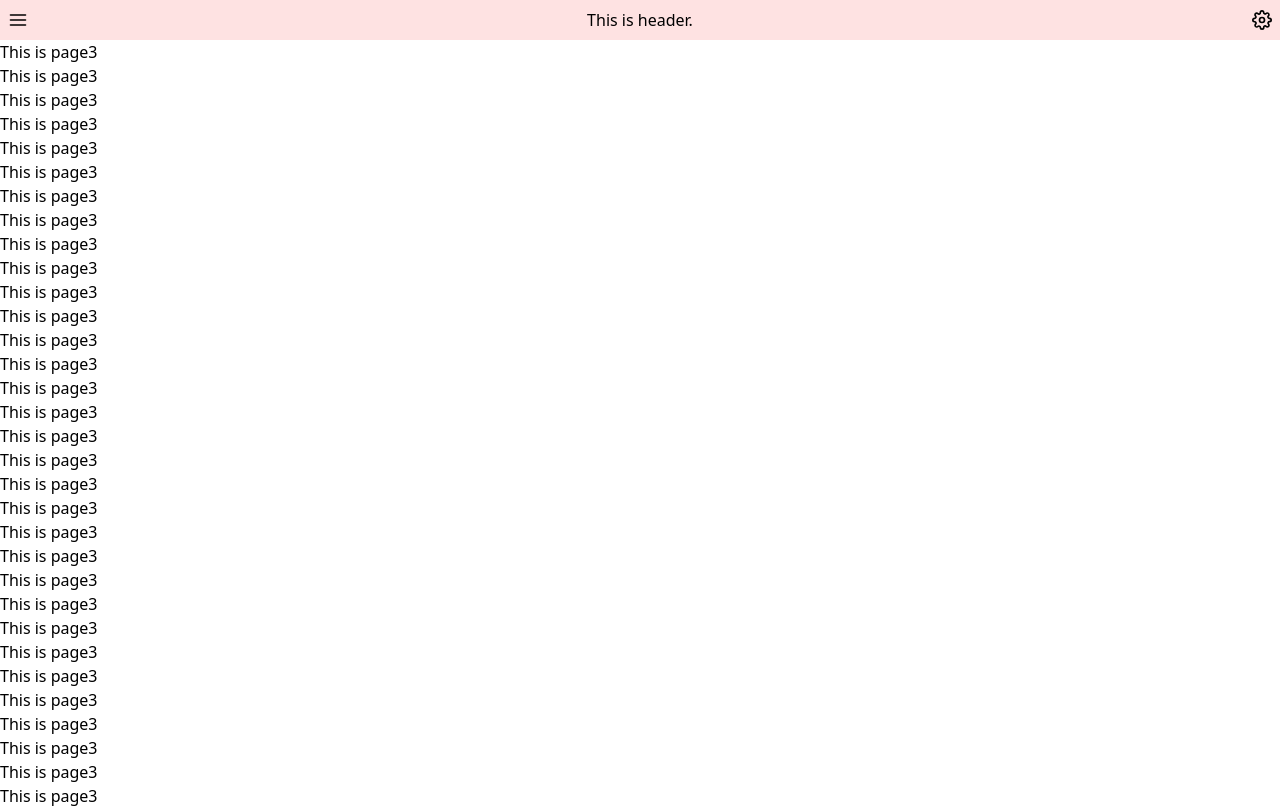
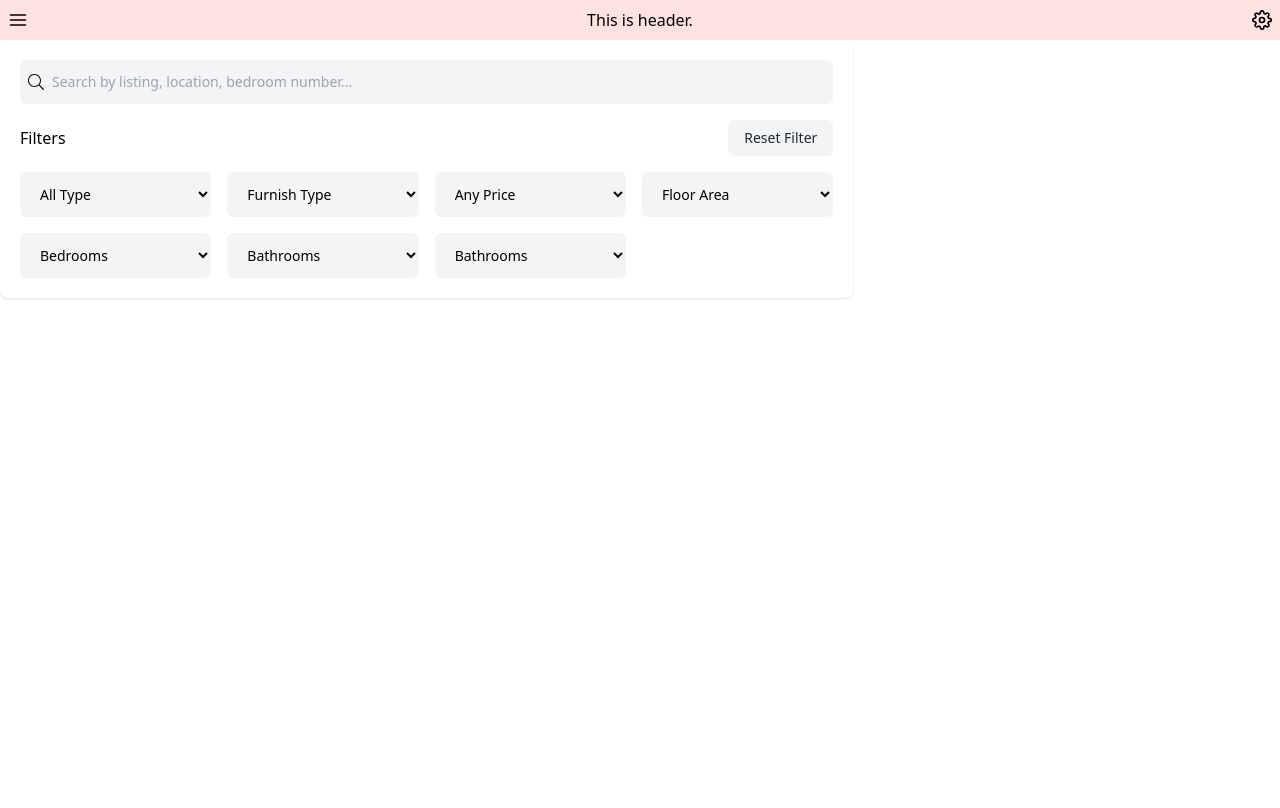
Before and after one commit to takaT6/nextjs-web-app, a Next.js app: page /page3 in a window 1280 px wide. Shown: the top 808 px of the page. Built offline with nearby package versions, Linux system fonts and the light colour scheme.

Commit message:
💄 set form layouts

```diff
--- /dev/null
+++ b/src/components/Filtering/index.tsx
@@ -0,0 +1,90 @@
+const Filtering = () => {
+  return (
+    <>
+      <div className="w-full md:w-2/3 shadow p-5 rounded-lg bg-white">
+        <div className="relative">
+          <div className="absolute flex items-center ml-2 h-full">
+            <svg className="w-4 h-4 fill-current text-primary-gray-dark" viewBox="0 0 16 16" fill="none" xmlns="http://www.w3.org/2000/svg">
+              <path d="M15.8898 15.0493L11.8588 11.0182C11.7869 10.9463 11.6932 10.9088 11.5932 10.9088H11.2713C12.3431 9.74952 12.9994 8.20272 12.9994 6.49968C12.9994 2.90923 10.0901 0 6.49968 0C2.90923 0 0 2.90923 0 6.49968C0 10.0901 2.90923 12.9994 6.49968 12.9994C8.20272 12.9994 9.74952 12.3431 10.9088 11.2744V11.5932C10.9088 11.6932 10.9495 11.7869 11.0182 11.8588L15.0493 15.8898C15.1961 16.0367 15.4336 16.0367 15.5805 15.8898L15.8898 15.5805C16.0367 15.4336 16.0367 15.1961 15.8898 15.0493ZM6.49968 11.9994C3.45921 11.9994 0.999951 9.54016 0.999951 6.49968C0.999951 3.45921 3.45921 0.999951 6.49968 0.999951C9.54016 0.999951 11.9994 3.45921 11.9994 6.49968C11.9994 9.54016 9.54016 11.9994 6.49968 11.9994Z"></path>
+            </svg>
+          </div>
+
+          <input type="text" placeholder="Search by listing, location, bedroom number..."
+            className="z-10 px-8 py-3 w-full rounded-md bg-gray-100 border-transparent focus:border-gray-500 focus:bg-white focus:ring-0 text-sm" />
+        </div>
+
+        <div className="flex items-center justify-between mt-4">
+          <p className="font-medium">
+            Filters
+          </p>
+
+          <button className="px-4 py-2 bg-gray-100 hover:bg-gray-200 text-gray-800 text-sm font-medium rounded-md">
+            Reset Filter
+          </button>
+        </div>
+
+        <div>
+          <div className="grid grid-cols-2 md:grid-cols-3 xl:grid-cols-4 gap-4 mt-4">
+            <select className="px-4 py-3 w-full rounded-md bg-gray-100 border-transparent focus:border-gray-500 focus:bg-white focus:ring-0 text-sm">
+              <option value="">All Type</option>
+              <option value="for-rent">For Rent</option>
+              <option value="for-sale">For Sale</option>
+            </select>
+
+            <select className="px-4 py-3 w-full rounded-md bg-gray-100 border-transparent focus:border-gray-500 focus:bg-white focus:ring-0 text-sm">
+              <option value="">Furnish Type</option>
+              <option value="fully-furnished">Fully Furnished</option>
+              <option value="partially-furnished">Partially Furnished</option>
+              <option value="not-furnished">Not Furnished</option>
+            </select>
+
+            <select className="px-4 py-3 w-full rounded-md bg-gray-100 border-transparent focus:border-gray-500 focus:bg-white focus:ring-0 text-sm">
+              <option value="">Any Price</option>
+              <option value="1000">RM 1000</option>
+              <option value="2000">RM 2000</option>
+              <option value="3000">RM 3000</option>
+              <option value="4000">RM 4000</option>
+            </select>
+
+            <select className="px-4 py-3 w-full rounded-md bg-gray-100 border-transparent focus:border-gray-500 focus:bg-white focus:ring-0 text-sm">
+              <option value="">Floor Area</option>
+              <option value="200">200 sq.ft</option>
+              <option value="400">400 sq.ft</option>
+              <option value="600">600 sq.ft</option>
+              <option value="800 sq.ft">800</option>
+              <option value="1000 sq.ft">1000</option>
+              <option value="1200 sq.ft">1200</option>
+            </select>
+
+            <select className="px-4 py-3 w-full rounded-md bg-gray-100 border-transparent focus:border-gray-500 focus:bg-white focus:ring-0 text-sm">
+              <option value="">Bedrooms</option>
+              <option value="1">1 bedroom</option>
+              <option value="2">2 bedrooms</option>
+              <option value="3">3 bedrooms</option>
+              <option value="4">4 bedrooms</option>
+              <option value="5">5 bedrooms</option>
+            </select>
+
+            <select className="px-4 py-3 w-full rounded-md bg-gray-100 border-transparent focus:border-gray-500 focus:bg-white focus:ring-0 text-sm">
+              <option value="">Bathrooms</option>
+              <option value="1">1 bathroom</option>
+              <option value="2">2 bathrooms</option>
+              <option value="3">3 bathrooms</option>
+              <option value="4">4 bathrooms</option>
+              <option value="5">5 bathrooms</option>
+            </select>
+
+            <select className="px-4 py-3 w-full rounded-md bg-gray-100 border-transparent focus:border-gray-500 focus:bg-white focus:ring-0 text-sm">
+              <option value="">Bathrooms</option>
+              <option value="1">1 space</option>
+              <option value="2">2 space</option>
+              <option value="3">3 space</option>
+            </select>
+          </div>
+        </div>
+      </div>
+    </>
+  );
+};
+
+export default Filtering;
--- a/src/pages/page3.tsx
+++ b/src/pages/page3.tsx
@@ -1,3 +1,4 @@
+import Filtering from '@/components/Filtering';
 import Head from 'next/head';
 
 const Page3 = () => {
@@ -10,9 +11,7 @@ const Page3 = () => {
                 <meta name="viewport" content="width=device-width, initial-scale=1" />
                 <link rel="icon" href="/favicon.ico" />
             </Head>
-            {array.map((_, i) => (
-                <div key={i}>This is page3</div>
-            ))}
+            <Filtering />
         </>
     );
 };
```
